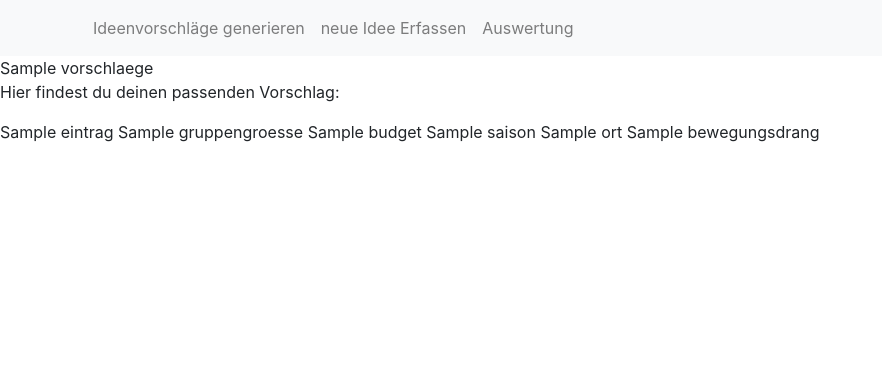
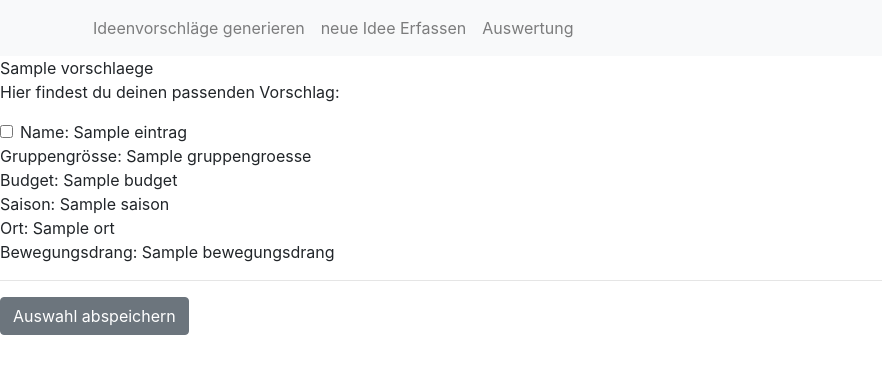
Before and after one commit to tram12345/tipps_chur, a Flask app: template templates/vorschlaege.html in a window 1280 px wide. Shown: the top 374 px of the page, without its empty margins (0-882 px from the left). Run offline with Flask 2, Linux system fonts and the light colour scheme; the template is opened without the code that fills it: most values are stand-ins (such as "Sample title", 1, 10 or a date in 2020).

Commit message:
änderungen 03.01.2023: - Vorschläge werden nun richtig angezeigt und die Vorschläge können ausgewählt werden

```diff
--- a/main.py
+++ b/main.py
@@ -6,9 +6,9 @@ import json
 
 app = Flask("tipps_chur")
 
-
 @app.route('/', methods=["GET", "POST"])
 def tipps_chur():
+    #Felder werden von der Eingabe angenommen und die Datenbank wird geöffnet
     if request.method == "POST":
         gruppengroesse_vorschlag = request.form['Gruppengroesse']
         budget_vorschlag = request.form['Budget']
@@ -18,9 +18,9 @@ def tipps_chur():
         with open("datenbank_ideen.json") as datei:
             ideen = json.load(datei)
 
+        #eingegebene Idee wird abgeglichen mit Datenbank, welcher Vorschlag dazu passt und dann in der Liste Vorschlaege reingeschrieben
         vorschlaege = []
         for idee_name, idee_daten in ideen.items():
-            print(gruppengroesse_vorschlag, idee_daten["gruppengroesse"], gruppengroesse_vorschlag == idee_daten["gruppengroesse"])
             if gruppengroesse_vorschlag == idee_daten["gruppengroesse"]:
                 if budget_vorschlag == idee_daten["budget"]:
                     if saison_vorschlag == idee_daten["saison"]:
@@ -28,11 +28,8 @@ def tipps_chur():
                             if bewegungsdrang_vorschlag == idee_daten["bewegungsdrang"]:
                                 vorschlaege.append(idee_daten)
 
-        #Hier darf es die Vorschlaege nicht ausgeben, aber wenn ich es nicht hier zurückgebe funktioniert die vorschlaege,html seite nicht
-        return render_template("vorschlaege.html", vorschlaege=vorschlaege)
-
-    # Rendern des index.html Templates, für das Anzeigen der index.html Page.
-    return render_template("index.html", seitentitel="neue_idee")
+    #Hier darf es die Vorschlaege nicht ausgeben, aber wenn ich es nicht hier zurückgebe funktioniert die vorschlaege,html seite nicht
+    return render_template("vorschlaege.html", vorschlaege=vorschlaege)
 
 
 @app.route('/neue_idee', methods=["GET", "POST"])
--- a/templates/vorschlaege.html
+++ b/templates/vorschlaege.html
@@ -9,14 +9,21 @@
             {% for eintrag in vorschlaege %}
             <tr>
             <!-- Die Ideen von der Liste Vorschläge werden ausgegeben. -->
-                <td>{{ eintrag["name"] }}</td>
-                <td>{{ eintrag["gruppengroesse"] }}</td>
-                <td>{{ eintrag["budget"] }}</td>
-                <td>{{ eintrag["saison"] }}</td>
-                 <td>{{ eintrag["ort"] }}</td>
-                 <td>{{ eintrag["bewegungsdrang"] }}</td>
+                <div class="form-check">
+                <input class="form-check-input" type="checkbox" value="" id="flexCheckDefault" />
+                <label class="form-check-label" for="flexCheckDefault">Name: {{ eintrag["name"] }}</label>
+                </div>
+                <td>Gruppengrösse: {{ eintrag["gruppengroesse"] }}</td><br>
+                <td>Budget: {{ eintrag["budget"] }}</td><br>
+                <td>Saison: {{ eintrag["saison"] }}</td><br>
+                <td>Ort: {{ eintrag["ort"] }}</td><br>
+                <td>Bewegungsdrang: {{ eintrag["bewegungsdrang"] }}</td>
+                <hr/>
             </tr>
+
         {% endfor %}
+    <button type="submit" class="btn btn-secondary">Auswahl abspeichern</button>
     {% endif %}
+
 </body>
 </html>
```
Also changed, not shown: datenbank_ideen.json (+11 -3 lines).
